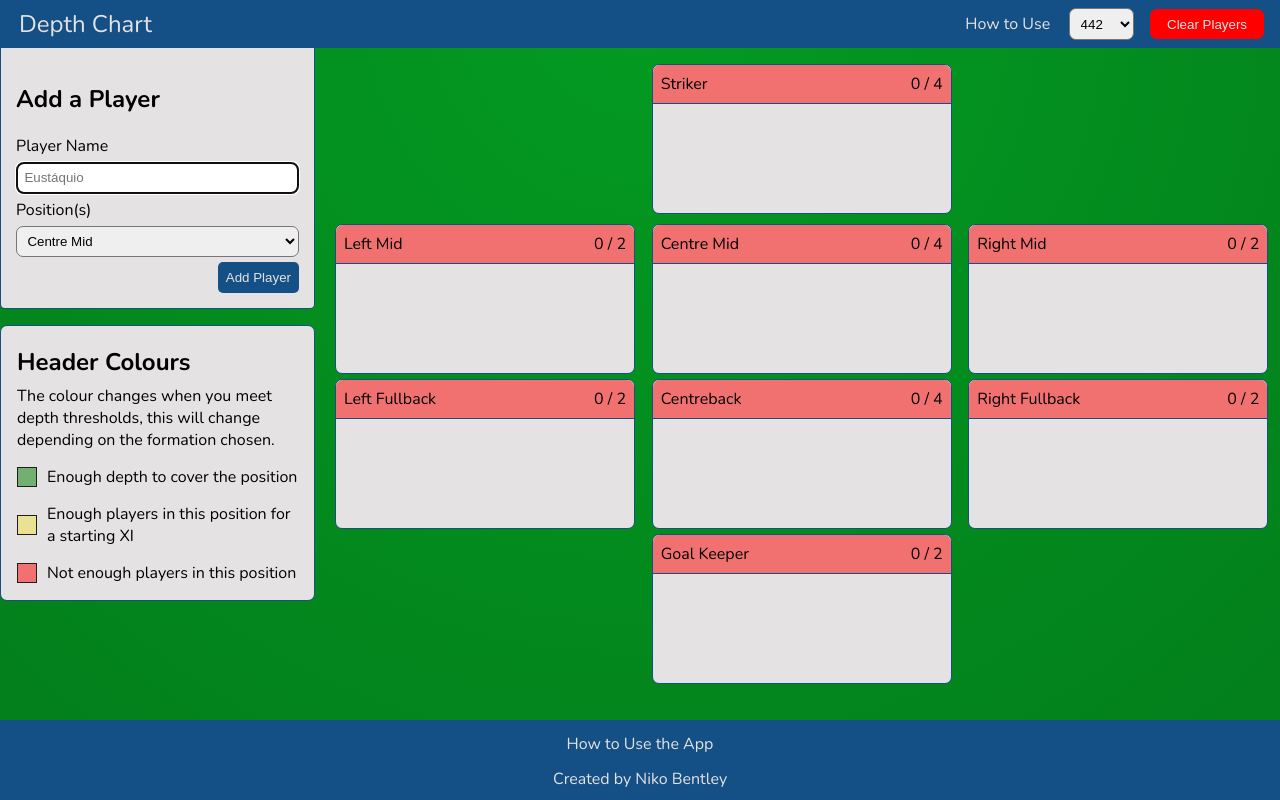
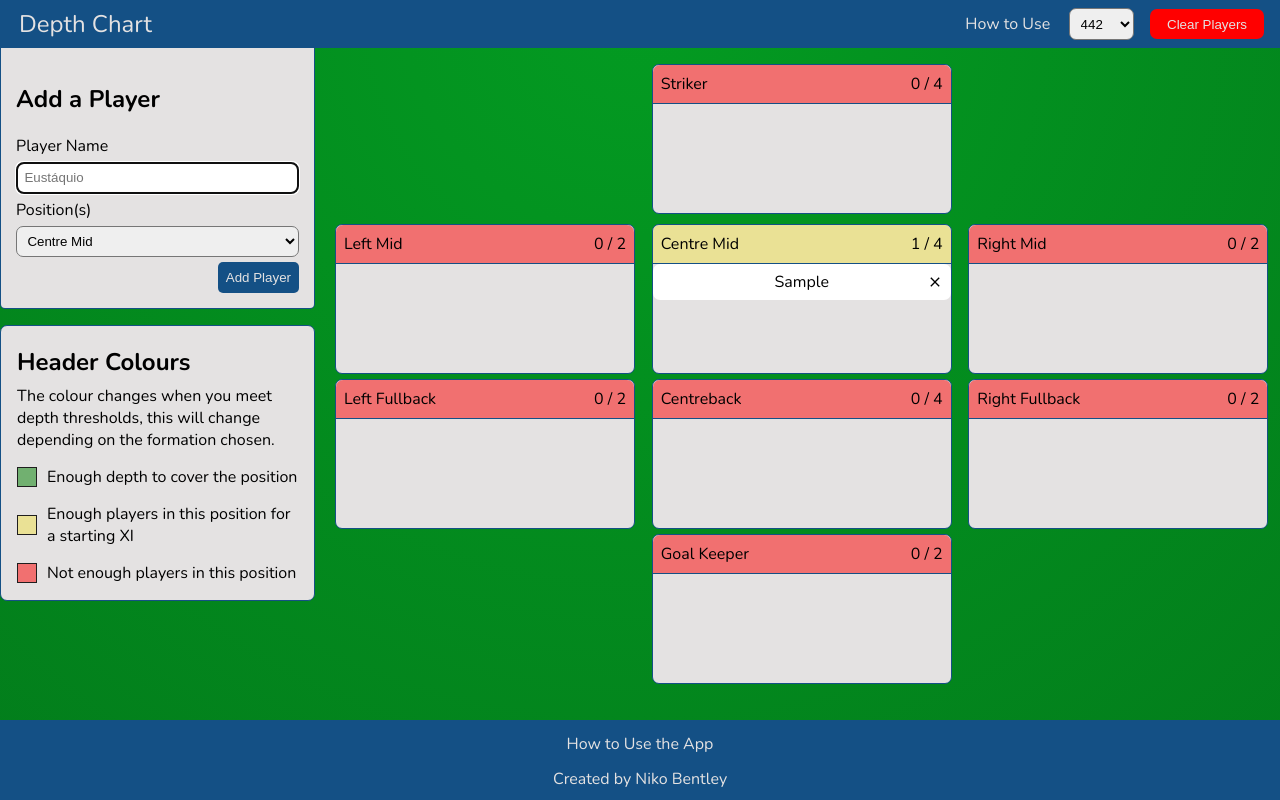
Before and after one commit to MapleThunder/depth-chart-sv, a SvelteKit app: page / in a window 1280 px wide. Both pictures are taken after typing "Sample" into the empty fields and a click on the button "Add Player". Built offline with nearby package versions, Linux system fonts and the light colour scheme.

Commit message:
Changed dnd solutions, ordering still not saving to state yet

```diff
--- a/package.json
+++ b/package.json
@@ -25,7 +25,6 @@
 	},
 	"type": "module",
 	"dependencies": {
-		"@iconify/svelte": "^3.1.6",
-		"svelte-dnd-action": "^0.9.38"
+		"@iconify/svelte": "^3.1.6"
 	}
 }
--- a/src/routes/PlayerEntryForm.svelte
+++ b/src/routes/PlayerEntryForm.svelte
@@ -17,7 +17,10 @@
 	let player_name_input: HTMLInputElement;
 
 	function handleAddPlayer() {
-		const new_player = { name: player_name, positions: [player_position] };
+		const new_player = {
+			name: player_name,
+			positions: [{ position: player_position, weight: 9 }],
+		};
 
 		player_name = "";
 		player_position = default_select_option;
--- a/src/routes/PlayerList.svelte
+++ b/src/routes/PlayerList.svelte
@@ -1,104 +1,299 @@
 <script lang="ts">
+	import { type Position } from "$lib/positions";
+	import { players, removePlayer } from "$lib/stores/player_store";
 	import { flip } from "svelte/animate";
-	import Icon from "@iconify/svelte";
-	import { dndzone, type DndEvent } from "svelte-dnd-action";
-	import { removePlayer, type PlayerRecord, type PlayerPosition } from "$lib/stores/player_store";
-	import type { Position } from "$lib/positions";
 
-	type DndPlayerRecord = {
-		id: number;
-		name: string;
-		positions: PlayerPosition[];
+	export let position: Position;
+	export let removesItems = false;
+
+	$: filtered_players = $players
+		.filter((plyr) => plyr.positions.filter((pos) => pos.position === position).length > 0)
+		.toSorted((a, b) => {
+			// Find the target position in player a
+			const positionA = a.positions.find((p) => p.position === position);
+			const weightA = positionA ? positionA.weight : Number.MAX_VALUE; // Fallback if position not found
+
+			// Find the target position in player b
+			const positionB = b.positions.find((p) => p.position === position);
+			const weightB = positionB ? positionB.weight : Number.MAX_VALUE; // Fallback if position not found
+
+			// Compare the weights
+			return weightA - weightB;
+		});
+
+	let ghost: Element;
+	let grabbed: HTMLElement | null;
+
+	let lastTarget;
+
+	let mouseY = 0; // pointer y coordinate within client
+	let offsetY = 0; // y distance from top of grabbed element to pointer
+	let layerY = 0; // distance from top of list to top of client
+
+	function grab(clientY: number, element: HTMLElement) {
+		// modify grabbed element
+		grabbed = element;
+		grabbed.dataset.grabY = clientY;
+
+		// modify ghost element (which is actually dragged)
+		ghost.innerHTML = grabbed.innerHTML;
+
+		// record offset from cursor to top of element
+		// (used for positioning ghost)
+		offsetY = grabbed.getBoundingClientRect().y - clientY;
+		drag(clientY);
+	}
+
+	// drag handler updates cursor position
+	function drag(clientY: number) {
+		if (grabbed) {
+			mouseY = clientY;
+			layerY = ghost.parentNode?.getBoundingClientRect().y;
+		}
+	}
+
+	// touchEnter handler emulates the mouseenter event for touch input
+	// (more or less)
+	function touchEnter(ev: MouseEvent) {
+		drag(ev.clientY);
+		// trigger dragEnter the first time the cursor moves over a list item
+		let target = document.elementFromPoint(ev.clientX, ev.clientY).closest(".item");
+		if (target && target != lastTarget) {
+			lastTarget = target;
+			dragEnter(ev, target);
+		}
+	}
+
+	function dragEnter(ev: MouseEvent, target: Element) {
+		// swap items in data
+		if (grabbed && target != grabbed && target.classList.contains("item")) {
+			moveDatum(parseInt(grabbed.dataset.index), parseInt(target.dataset.index));
+		}
+	}
+
+	// does the actual moving of items in data
+	function moveDatum(from: number, to: number) {
+		let temp = filtered_players[from];
+		filtered_players = [...filtered_players.slice(0, from), ...filtered_players.slice(from + 1)];
+		filtered_players = [...filtered_players.slice(0, to), temp, ...filtered_players.slice(to)];
+
+		const updated_weights = filtered_players.map((plyr, idx) => {
+			const updated_plyr = {
+				name: plyr.name,
+				positions: plyr.positions.map((pos) => {
+					if (pos.position === position) {
+						return { position, weight: idx };
+					} else {
+						return pos;
+					}
+				}),
 			};
 
-	export let list: PlayerRecord[];
-	export let position: Position;
-	const flip_duration_ms = 100;
+			return updated_plyr;
+		});
 
-	const items: DndPlayerRecord[] = list.map((record, index) => ({
-		id:
-			record.positions.find((player_position) => player_position.position === position)?.weight ||
-			index,
-		name: record.name,
-		positions: record.positions,
-	}));
-
-	function handleConsider(event: CustomEvent<DndEvent<DndPlayerRecord>>) {
-		console.log("consider");
-		list = event.detail.items;
+		// TODO: Update the state with the new order of players
+		// updatePlayers(players);
 	}
 
-	function handleFinalize(event: CustomEvent<DndEvent<DndPlayerRecord>>) {
-		console.log("finalize");
-		// TODO: Save the id/weight change to the player store so the order isn't lost on refresh
-		list = event.detail.items;
+	function release(ev: MouseEvent) {
+		grabbed = null;
+	}
+
+	function removeDatum(index: number) {
+		removePlayer({ name: filtered_players[index].name, positions: [{ position, weight: 0 }] });
 	}
 </script>
 
-<section
-	use:dndzone={{ items, flipDurationMs: flip_duration_ms }}
-	on:consider={handleConsider}
-	on:finalize={handleFinalize}
+<main class="dragdroplist">
+	<div
+		bind:this={ghost}
+		id="ghost"
+		class={grabbed ? "item haunting" : "item"}
+		style={"top: " + (mouseY + offsetY - layerY) + "px"}
 	>
-	{#each list as player (player.name)}
-		<!-- <div class="card" > -->
-		<div class="row" animate:flip={{ duration: flip_duration_ms }}>
-			<div class="player-name-wrapper">
-				<Icon icon="system-uicons:drag" />
+		<p></p>
+	</div>
+	<div
+		class="list"
+		on:mousemove={function (ev) {
+			ev.stopPropagation();
+			drag(ev.clientY);
+		}}
+		on:touchmove={function (ev) {
+			ev.stopPropagation();
+			drag(ev.touches[0].clientY);
+		}}
+		on:mouseup={function (ev) {
+			ev.stopPropagation();
+			release(ev);
+		}}
+		on:touchend={function (ev) {
+			ev.stopPropagation();
+			release(ev.touches[0]);
+		}}
+	>
+		{#each filtered_players as player, i (player.name ? player.name : JSON.stringify(player))}
+			<div
+				role="listitem"
+				id={grabbed && (player.name ? player.name : JSON.stringify(player)) == grabbed.dataset.id
+					? "grabbed"
+					: ""}
+				class="item"
+				data-index={i}
+				data-id={player.name ? player.name : JSON.stringify(player)}
+				data-grabY="0"
+				on:mousedown={function (ev) {
+					grab(ev.clientY, this);
+				}}
+				on:touchstart={function (ev) {
+					grab(ev.touches[0].clientY, this);
+				}}
+				on:mouseenter={function (ev) {
+					ev.stopPropagation();
+					dragEnter(ev, ev.target);
+				}}
+				on:touchmove={function (ev) {
+					ev.stopPropagation();
+					ev.preventDefault();
+					touchEnter(ev.touches[0]);
+				}}
+				animate:flip={{ duration: 200 }}
+			>
+				<div class="buttons">
+					<button
+						class="up"
+						style={"visibility: " + (i > 0 ? "" : "hidden") + ";"}
+						on:click={function (ev) {
+							moveDatum(i, i - 1);
+						}}
+					>
+						<svg xmlns="http://www.w3.org/2000/svg" viewBox="0 0 24 24" width="16px" height="16px"
+							><path d="M0 0h24v24H0V0z" fill="none" /><path
+								d="M7.41 15.41L12 10.83l4.59 4.58L18 14l-6-6-6 6 1.41 1.41z"
+							/></svg
+						>
+					</button>
+					<button
+						class="down"
+						style={"visibility: " + (i < filtered_players.length - 1 ? "" : "hidden") + ";"}
+						on:click={function (ev) {
+							moveDatum(i, i + 1);
+						}}
+					>
+						<svg xmlns="http://www.w3.org/2000/svg" viewBox="0 0 24 24" width="16px" height="16px"
+							><path d="M0 0h24v24H0V0z" fill="none" /><path
+								d="M7.41 8.59L12 13.17l4.59-4.58L18 10l-6 6-6-6 1.41-1.41z"
+							/></svg
+						>
+					</button>
+				</div>
+
+				<div class="content">
 					{player.name}
 				</div>
+
+				<div class="buttons delete">
+					{#if removesItems}
 						<button
-				id="remove-button"
-				name="remove-player-button"
-				on:click={() => removePlayer({ name: player.name, positions: [position] })}
+							on:click={function (ev) {
+								removeDatum(i);
+							}}
 						>
-				<Icon icon="material-symbols:close" />
+							<svg xmlns="http://www.w3.org/2000/svg" height="16" viewBox="0 0 24 24" width="16"
+								><path d="M0 0h24v24H0z" fill="none" /><path
+									d="M19 6.41L17.59 5 12 10.59 6.41 5 5 6.41 10.59 12 5 17.59 6.41 19 12 13.41 17.59 19 19 17.59 13.41 12z"
+								/></svg
+							>
 						</button>
+					{/if}
 				</div>
-		<!-- </div> -->
+			</div>
 		{/each}
-</section>
+	</div>
+</main>
 
 <style>
-	section {
-		width: 100%;
-		height: 100%;
-		margin: 0;
-		padding: 0;
+	main {
+		position: relative;
+	}
+
+	.list {
+		cursor: grab;
+		z-index: 5;
 		display: flex;
 		flex-direction: column;
 	}
-	div.row {
-		display: flex;
-		justify-content: space-between;
-		align-items: center;
-		margin: 0 1rem;
-		border-bottom: solid 1px hsl(0, 1%, 72%);
-		padding: 5px 0;
+
+	.item {
+		box-sizing: border-box;
+		display: inline-flex;
+		width: 100%;
+		min-height: 2em;
+		margin-bottom: 0.5em;
+		background-color: white;
+		/* border: 1px solid rgb(190, 190, 190); */
+		border-radius: var(--border-radius);
+		user-select: none;
 	}
 
-	div.player-name-wrapper {
-		display: flex;
-		align-items: center;
-		gap: 1rem;
+	.item:last-child {
+		margin-bottom: 0;
 	}
 
-	button#remove-button {
-		border: none;
-		background-color: transparent;
-		display: flex;
-		align-items: center;
+	.item:not(#grabbed):not(#ghost) {
+		z-index: 10;
 	}
 
-	@media screen and (max-width: 700px) {
-		div.player-name-wrapper {
-			white-space: nowrap;
-			overflow: hidden;
-			text-overflow: ellipsis;
+	.item > * {
+		margin: auto;
 	}
 
-		div.row {
-			margin: 0 0 0 5px;
+	.buttons {
+		width: 32px;
+		min-width: 32px;
+		margin: auto 0;
+		display: flex;
+		flex-direction: column;
 	}
+
+	.buttons button {
+		cursor: pointer;
+		width: 18px;
+		height: 18px;
+		margin: 0 auto;
+		padding: 0;
+		border: 1px solid rgba(0, 0, 0, 0);
+		background-color: inherit;
+	}
+
+	.buttons button:focus {
+		border: 1px solid black;
+	}
+
+	.delete {
+		width: 32px;
+	}
+
+	#grabbed {
+		opacity: 0;
+	}
+
+	#ghost {
+		pointer-events: none;
+		z-index: -5;
+		position: absolute;
+		top: 0;
+		left: 0;
+		opacity: 0;
+	}
+
+	#ghost * {
+		pointer-events: none;
+	}
+
+	#ghost.haunting {
+		z-index: 20;
+		opacity: 1;
 	}
 </style>
--- a/src/routes/PositionBox.svelte
+++ b/src/routes/PositionBox.svelte
@@ -1,13 +1,27 @@
 <script lang="ts">
 	import ReorderableList from "./ReorderablePlayerList.svelte";
 	import { getPositionUILabel, type PositionData } from "$lib/positions";
+	import PlayerList from "./PlayerList.svelte";
 	import { players, type PlayerRecord } from "$lib/stores/player_store";
-	import PlayerList from "./PlayerList.svelte";
 
 	export let positionData: PositionData;
-	$: filtered_players = $players.filter(
-		(player) => player.positions.filter((p) => p.position === positionData.position).length > 0,
-	);
+
+	$: filtered_players = $players
+		.filter(
+			(plyr) => plyr.positions.filter((pos) => pos.position === positionData.position).length > 0,
+		)
+		.toSorted((a, b) => {
+			// Find the target position in player a
+			const positionA = a.positions.find((p) => p.position === positionData.position);
+			const weightA = positionA ? positionA.weight : Number.MAX_VALUE; // Fallback if position not found
+
+			// Find the target position in player b
+			const positionB = b.positions.find((p) => p.position === positionData.position);
+			const weightB = positionB ? positionB.weight : Number.MAX_VALUE; // Fallback if position not found
+
+			// Compare the weights
+			return weightA - weightB;
+		});
 
 	function getHeaderBackgroundStyle(list: PlayerRecord[]): string {
 		if (list.length >= positionData.amount * 2) {
@@ -46,8 +60,8 @@
 		</div>
 	</div>
 	<div class="player-list">
-		<!-- <PlayerList list={filtered_players} position={positionData?.position} /> -->
-		<ReorderableList list={filtered_players} position={positionData?.position} />
+		<!-- <ReorderableList list={players} position={positionData?.position} /> -->
+		<PlayerList position={positionData.position} removesItems={true} />
 	</div>
 </div>
 
```
Also changed, not shown: 1 other file (tests, documents, lock files or other folders). Lines whose indentation alone changed are shown as unchanged.
